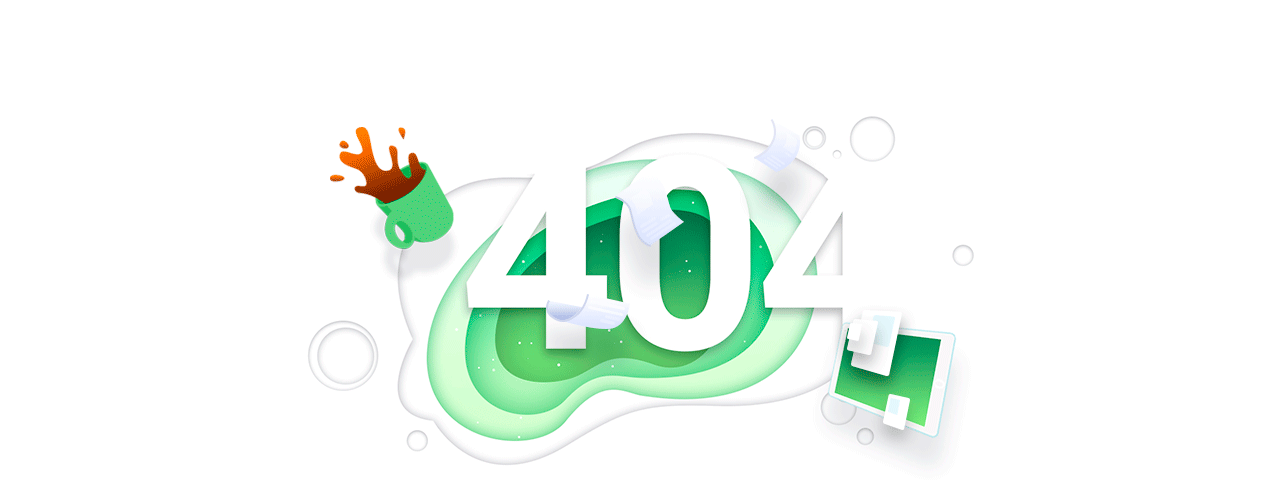
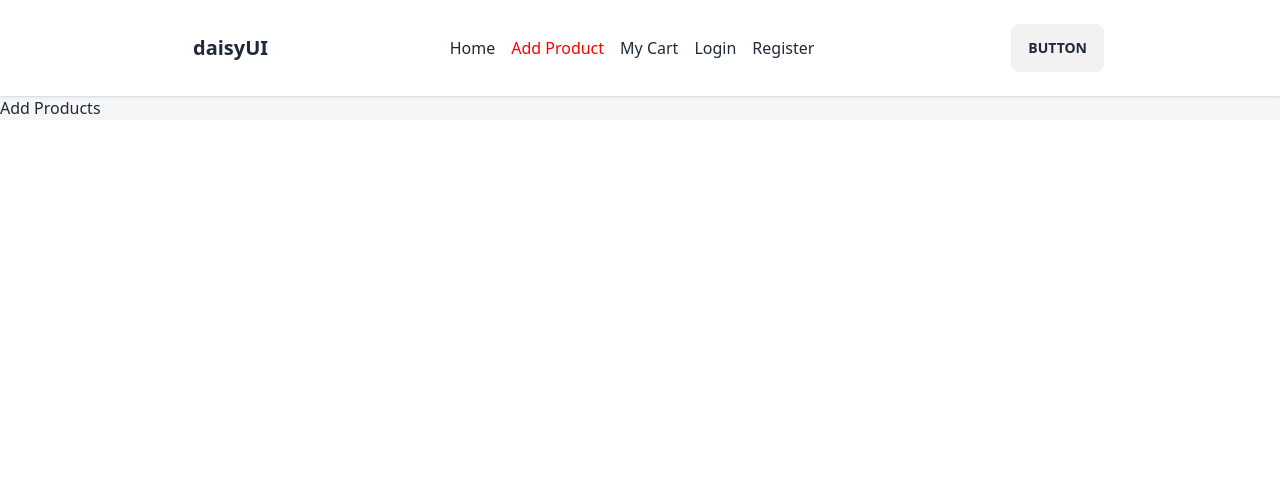
Before and after one commit to rayhanahmedDev/brand-shop-client-side, a React (Vite) app: page /addproduct in a window 1280 px wide. Before the commit this address had no page. Shown: the top 504 px of the page. Built offline with nearby package versions, Linux system fonts and the light colour scheme.

Commit message:
finished navber section

```diff
--- a/src/Layout/Root.jsx
+++ b/src/Layout/Root.jsx
@@ -1,10 +1,14 @@
 import { Outlet } from "react-router-dom";
+import Navber from "../Pages/Navber";
 
 
 const Root = () => {
     return (
-        <div>
+        <div className="max-w-screen-2xl mx-auto bg-[#F5F6F7]">
+            <div className="">
+            <Navber></Navber>
             <Outlet></Outlet>
+            </div>
         </div>
     );
 };
--- /dev/null
+++ b/src/Pages/AddProduct.jsx
@@ -0,0 +1,11 @@
+
+
+const AddProduct = () => {
+    return (
+        <div>
+            <h2>Add Products</h2>
+        </div>
+    );
+};
+
+export default AddProduct;
--- a/src/Pages/Home.jsx
+++ b/src/Pages/Home.jsx
@@ -1,3 +1,4 @@
+
 
 
 const Home = () => {
--- /dev/null
+++ b/src/Pages/Login.jsx
@@ -0,0 +1,11 @@
+
+
+const Login = () => {
+    return (
+        <div>
+            <h2>This Is Login</h2>
+        </div>
+    );
+};
+
+export default Login;
--- /dev/null
+++ b/src/Pages/MyCart.jsx
@@ -0,0 +1,11 @@
+
+
+const MyCart = () => {
+    return (
+        <div>
+               <h2>Add Products</h2>
+        </div>
+    );
+};
+
+export default MyCart;
--- /dev/null
+++ b/src/Pages/Navber.css
@@ -0,0 +1,3 @@
+ul a.active{
+ color: red;
+}
--- /dev/null
+++ b/src/Pages/Navber.jsx
@@ -0,0 +1,38 @@
+import { NavLink } from "react-router-dom";
+import './Navber.css'
+
+const Navber = () => {
+    const links = <>
+    <li><NavLink className='mr-4' to='/'>Home</NavLink></li>
+    <li><NavLink className='mr-4' to='/addproduct'> Add Product</NavLink></li>
+    <li><NavLink className='mr-4' to='/mycart'>My Cart</NavLink></li>
+    <li><NavLink className='mr-4' to='/login'>Login</NavLink></li>
+    <li><NavLink className='mr-4' to='/register'>Register</NavLink></li>
+
+    </>
+    return (
+        <div className="navbar bg-[#FFFFFF] shadow md:px-44 py-6">
+            <div className="navbar-start">
+                <div className="dropdown">
+                    <label tabIndex={0} className="btn btn-ghost lg:hidden">
+                        <svg xmlns="http://www.w3.org/2000/svg" className="h-5 w-5" fill="none" viewBox="0 0 24 24" stroke="currentColor"><path strokeLinecap="round" strokeLinejoin="round" strokeWidth="2" d="M4 6h16M4 12h8m-8 6h16" /></svg>
+                    </label>
+                    <ul tabIndex={0} className="dropdown-content mt-3 z-[1] p-2 shadow bg-base-100  w-52">
+                        {links}
+                    </ul>
+                </div>
+                <a className="btn btn-ghost normal-case text-xl">daisyUI</a>
+            </div>
+            <div className="navbar-center hidden lg:flex">
+                <ul className="menu-horizontal px-1">
+                    {links}
+                </ul>
+            </div>
+            <div className="navbar-end">
+                <a className="btn">Button</a>
+            </div>
+        </div>
+    );
+};
+
+export default Navber;
--- /dev/null
+++ b/src/Pages/Register.jsx
@@ -0,0 +1,11 @@
+
+
+const Register = () => {
+    return (
+        <div>
+             <h2>This Is Login</h2>
+        </div>
+    );
+};
+
+export default Register;
```
Also changed, not shown: src/main.jsx (+20 -0 lines).
